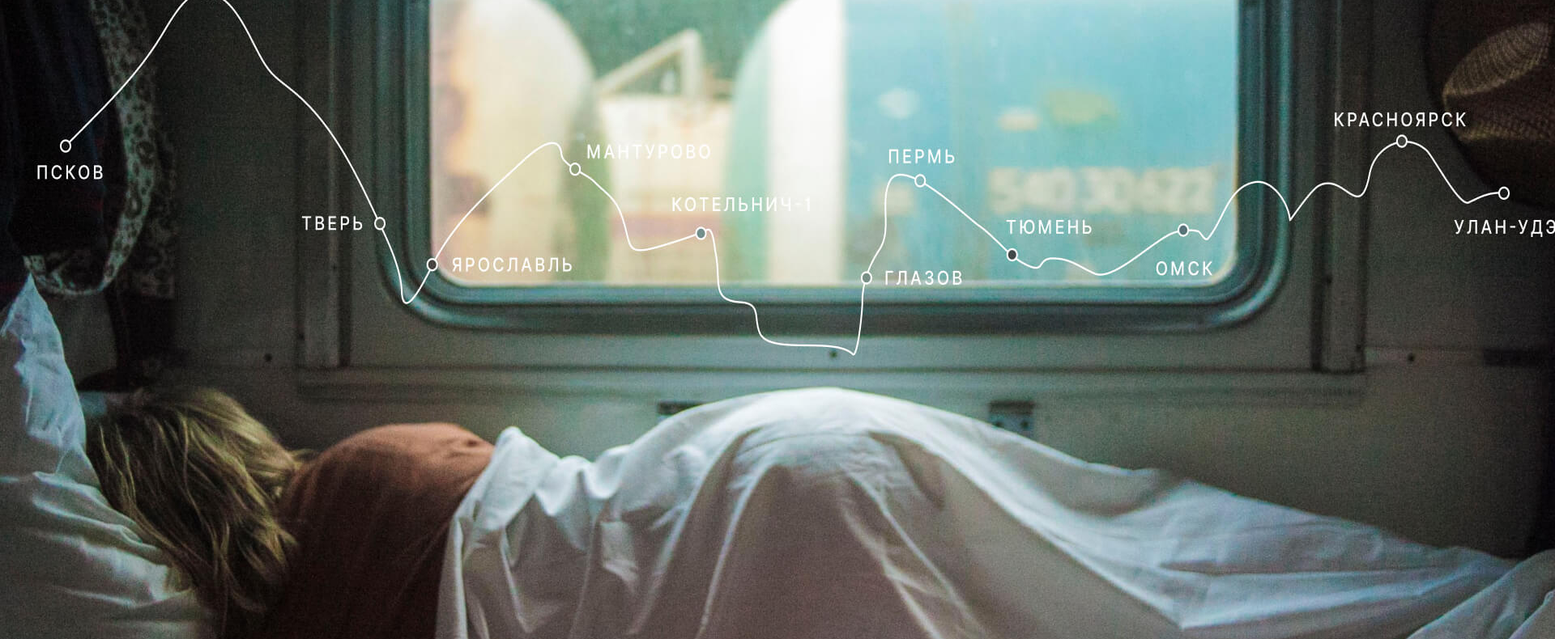
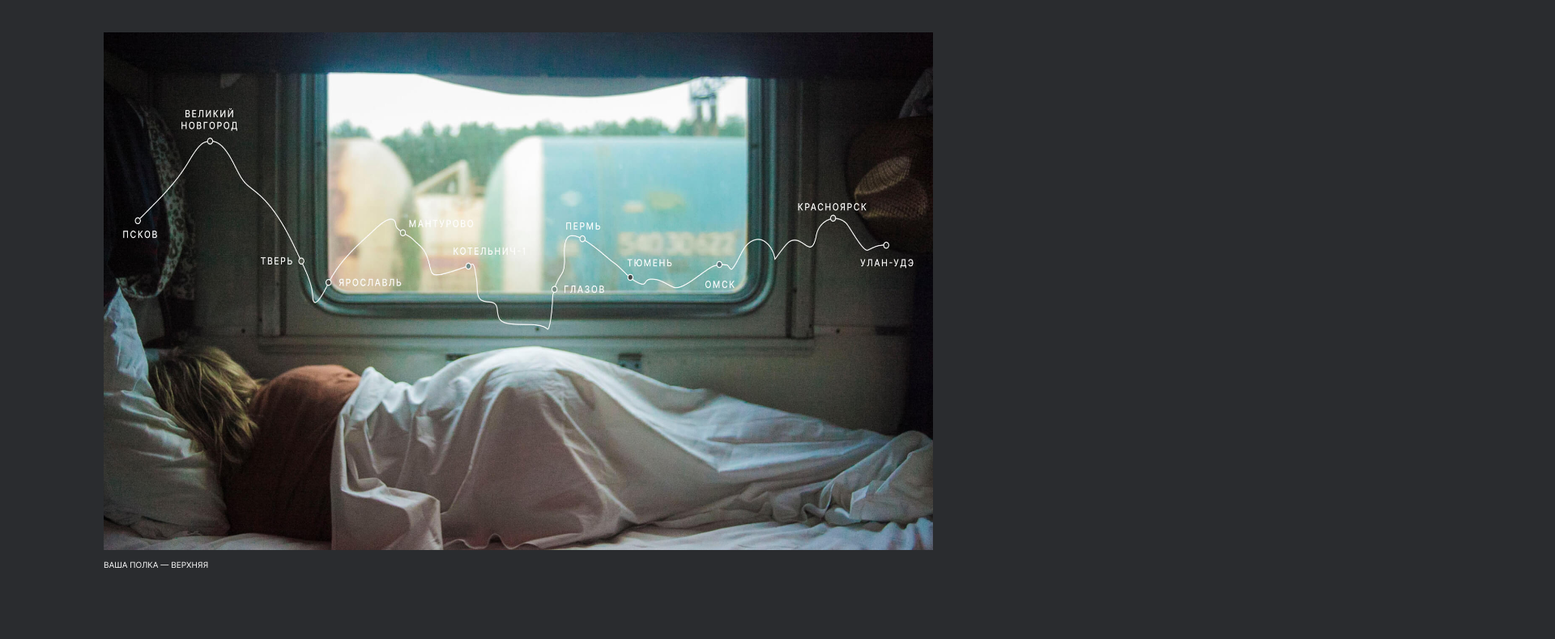
Before and after one commit to Lehus16/RussainTravel.YandexPracticum, a plain HTML site: page index.html in a window 1280 px wide. Shown: the part 456-1246 px from the top of the page at 81% size, 1920 px wide, since content can reach past the window. Drawn offline with Linux system fonts and the light colour scheme; files whose address does not match are found by name; a web font is replaced by a local one.

Commit message:
Итерация 1.4

```diff
--- a/pages/index.css
+++ b/pages/index.css
@@ -1,47 +1,47 @@
-@import url(./blocks/page/page.css);
-@import url(./blocks/logo/_place/logo_place-header.css);
-@import url(./blocks/link/link.css);
+@import url(../blocks/page/page.css);
+@import url(../blocks/logo/_place/logo_place-header.css);
+@import url(../blocks/link/link.css);
 /* Fonts  */
-@import url(./fonts/inter.css);
+@import url(../fonts/inter.css);
 /* Header  */
-@import url(./blocks/header/__link/header__link.css);
-@import url(./blocks/header/__links/header__links.css);
-@import url(./blocks/header/header.css);
+@import url(../blocks/header/__link/header__link.css);
+@import url(../blocks/header/__links/header__links.css);
+@import url(../blocks/header/header.css);
 /* Lead  */
-@import url(./blocks/lead/lead.css);
-@import url(./blocks/lead/__caption/lead__caption.css);
-@import url(./blocks/lead/__image/lead__image.css);
-@import url(./blocks/lead/__map/lead__map.css);
-@import url(./blocks/lead/__subtitle/lead__subtitle.css);
-@import url(./blocks/lead/__title/lead__title.css);
+@import url(../blocks/lead/lead.css);
+@import url(../blocks/lead/__caption/lead__caption.css);
+@import url(../blocks/lead/__image/lead__image.css);
+@import url(../blocks/lead/__map/lead__map.css);
+@import url(../blocks/lead/__subtitle/lead__subtitle.css);
+@import url(../blocks/lead/__title/lead__title.css);
 
 /* Intro */
-@import url(/blocks/intro/intro.css);
-@import url(/blocks/intro/__list/intro__list.css);
-@import url(/blocks/intro/__list/_weight/intro__list_weight_normal.css);
-@import url(/blocks/intro/__parahraph/intro__parahraph.css);
-@import url(/blocks/intro/__title/intro__title.css);
+@import url(../blocks/intro/intro.css);
+@import url(../blocks/intro/__list/intro__list.css);
+@import url(../blocks/intro/__list/_weight/intro__list_weight_normal.css);
+@import url(../blocks/intro/__parahraph/intro__parahraph.css);
+@import url(../blocks/intro/__title/intro__title.css);
 /* Photo grid  */
-@import url(/blocks/photo-grid/photo-grid.css);
-@import url(/blocks/photo-grid/__item/photo-grid__item.css);
+@import url(../blocks/photo-grid/photo-grid.css);
+@import url(../blocks/photo-grid/__item/photo-grid__item.css);
 /* Places  */
-@import url(./blocks/places/place/place.css);
-@import url(./blocks/places/places.css);
-@import url(./blocks/places/place/__image/place__image.css);
-@import url(./blocks/places/place/__link/place__link.css);
+@import url(../blocks/places/place/place.css);
+@import url(../blocks/places/places.css);
+@import url(../blocks/places/place/__image/place__image.css);
+@import url(../blocks/places/place/__link/place__link.css);
 @import url(./blocks/places/place/__paragraph/place__paragraph.css);
-@import url(./blocks/places/place/__paragraph/_margin/place__paragraph_margin_top.css);
-@import url(./blocks/places/place/__subtitle/place__subtitle.css);
-@import url(./blocks/places/place/__title/place__title.css);
-@import url(./blocks/places/place/__website/place__website.css);
-@import url(./blocks/places/place/__url-heading/place__url-heading.css);
+@import url(../blocks/places/place/__paragraph/_margin/place__paragraph_margin_top.css);
+@import url(../blocks/places/place/__subtitle/place__subtitle.css);
+@import url(../blocks/places/place/__title/place__title.css);
+@import url(../blocks/places/place/__website/place__website.css);
+@import url(../blocks/places/place/__url-heading/place__url-heading.css);
 /* Cover  */
-@import url(./blocks/cover/cover.css);
-@import url(./blocks/cover/__subtitle/cover__subtitle.css);
-@import url(./blocks/cover/__title/cover__title.css);
-@import url(./blocks/cover/__overlay/cover__overlay.css);
+@import url(../blocks/cover/cover.css);
+@import url(../blocks/cover/__subtitle/cover__subtitle.css);
+@import url(../blocks/cover/__title/cover__title.css);
+@import url(../blocks/cover/__overlay/cover__overlay.css);
 /* Footer  */
-@import url(./blocks/footer/footer.css);
-@import url(./blocks/footer/__copyright/footer__copyright.css);
-@import url(./blocks/footer/__link/footer__link.css);
-@import url(./blocks/footer/__link-container/footer__link-container.css);
+@import url(../blocks/footer/footer.css);
+@import url(../blocks/footer/__copyright/footer__copyright.css);
+@import url(../blocks/footer/__link/footer__link.css);
+@import url(../blocks/footer/__link-container/footer__link-container.css);
```
